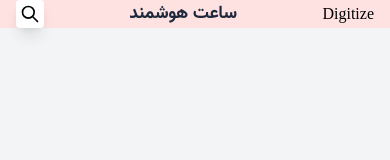
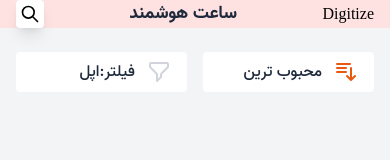
Before and after one commit to erfanmoulaee/Digitize-app, a website: page public/index.html in a window 390 px wide. Drawn offline with Linux system fonts and the light colour scheme; a web font is replaced by a local one.

Commit message:
filter - sort mobile section

```diff
--- a/public/index.html
+++ b/public/index.html
@@ -8,6 +8,7 @@
     <link rel="stylesheet" href="./bulid/tailwind.css" />
   </head>
   <body class="bg-gray-100">
+    <!-- App bar  -->
     <div class="mt-100 px-4 bg-red-100 flex justify-between items-center mb-6">
       <div>Digitize</div>
       <div class="text-lg font-bold text-slate-800">ساعت هوشمند</div>
@@ -30,5 +31,50 @@
         </svg>
       </div>
     </div>
+    <!-- filter - sort mobile section  -->
+    <div class="flex justify-between items-center px-4 gap-x-4">
+      <div
+        class="bg-white rounded py-2 pr-4 flex items-center justify-start w-1/2"
+      >
+        <div>
+          <svg
+            xmlns="http://www.w3.org/2000/svg"
+            class="h-6 w-6 stroke-orange-600"
+            fill="none"
+            viewBox="0 0 24 24"
+            stroke="currentColor"
+            stroke-width="2"
+          >
+            <path
+              stroke-linecap="round"
+              stroke-linejoin="round"
+              d="M3 4h13M3 8h9m-9 4h9m5-4v12m0 0l-4-4m4 4l4-4"
+            />
+          </svg>
+        </div>
+        <span class="text-xm font-medium text-slate-800 mr-3">محبوب ترین</span>
+      </div>
+      <div
+        class="bg-white rounded py-2 pr-4 flex items-center justify-start w-1/2"
+      >
+        <div>
+          <svg
+            xmlns="http://www.w3.org/2000/svg"
+            class="h-6 w-6 stroke-gray-300"
+            fill="none"
+            viewBox="0 0 24 24"
+            stroke="currentColor"
+            stroke-width="2"
+          >
+            <path
+              stroke-linecap="round"
+              stroke-linejoin="round"
+              d="M3 4a1 1 0 011-1h16a1 1 0 011 1v2.586a1 1 0 01-.293.707l-6.414 6.414a1 1 0 00-.293.707V17l-4 4v-6.586a1 1 0 00-.293-.707L3.293 7.293A1 1 0 013 6.586V4z"
+            />
+          </svg>
+        </div>
+        <span class="text-xm font-medium text-slate-800 mr-3">فیلتر:اپل </span>
+      </div>
+    </div>
   </body>
 </html>
```
Also changed, not shown: public/bulid/tailwind.css.
